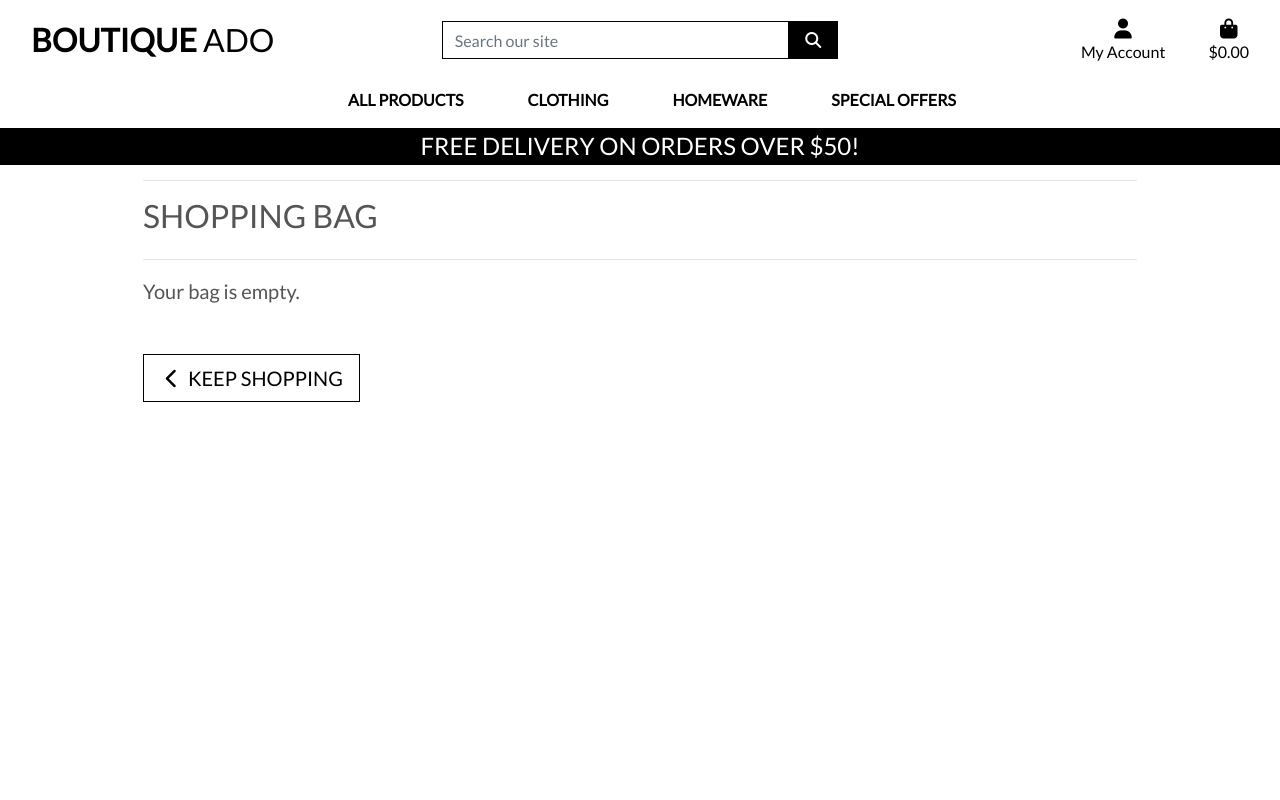
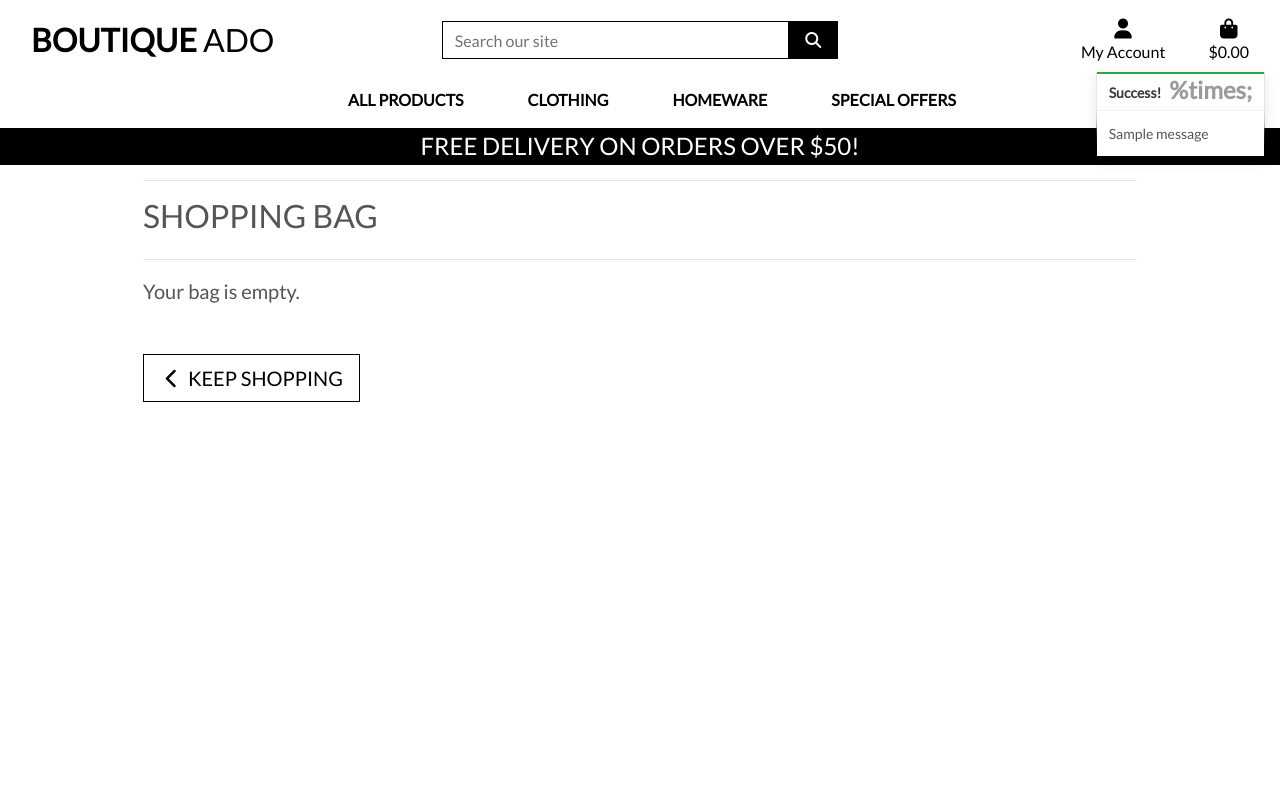
Before and after one commit to jacksheehy15/boutique-ado, a Django app: page /bag/ in a window 1280 px wide. Run offline with Django 3.2, Linux system fonts and the light colour scheme; tables that the repository leaves empty hold one stand-in row (values such as "Sample post"); one stand-in notice (Sample message) is shown; some libraries are stand-ins or nearby versions.

Commit message:
Add toasts

```diff
--- a/bag/templatetags/bag_tools.py
+++ b/bag/templatetags/bag_tools.py
@@ -3,7 +3,6 @@ from django import template
 
 register = template.Library()
 
-
 @register.filter(name='calc_subtotal')
 def calc_subtotal(price, quantity):
     return price * quantity
--- a/bag/views.py
+++ b/bag/views.py
@@ -1,4 +1,7 @@
 from django.shortcuts import render, redirect, reverse, HttpResponse
+from django.contrib import messages
+
+from products.models import Product
 
 # Create your views here.
 
@@ -12,6 +15,7 @@ def view_bag(request):
 def add_to_bag(request, item_id):
     """ Add a quantity of the specified product to the shopping bag """
 
+    product = Product.objects.get(pk=item_id)
     quantity = int(request.POST.get('quantity'))
     redirect_url = request.POST.get('redirect_url')
     size = None
@@ -32,6 +36,7 @@ def add_to_bag(request, item_id):
             bag[item_id] += quantity
         else:
             bag[item_id] = quantity
+            messages.success(request, f'Added {product.name} to your bag')
 
     request.session['bag'] = bag
     return redirect(redirect_url)
--- a/boutique_ado/settings.py
+++ b/boutique_ado/settings.py
@@ -74,6 +74,8 @@ TEMPLATES = [
         },
     },
 ]
+
+MESSAGE_STORAGE = 'django.contrib.messages.storage.session.SessionStorage'
 
 AUTHENTICATION_BACKENDS = (
     # Needed to login by username in Django admin, regardless of `allauth`
--- a/static/css/base.css
+++ b/static/css/base.css
@@ -102,6 +102,21 @@ a.category-badge > span.badge:hover {
     cursor: pointer;
 }
 
+.message-container {
+    position: fixed;
+    top: 72px;
+    right: 15px;
+    z-index: 9999999999;
+}
+
+.custom-toast {
+    overflow: visible;
+}
+
+.toast-capper {
+    height: 2px;
+}
+
 /* -------------------------------- Media Queries */
 
 /* Slightly larger container on xl screens */
--- a/templates/base.html
+++ b/templates/base.html
@@ -112,7 +112,11 @@
     </header>
 
     {% if messages %}
-        <div class="message-container"></div>
+        <div class="message-container">
+            {% for message in messages %}
+                {% include 'includes/toasts/toast_success.html' %}
+            {% endfor %}
+        </div>
     {% endif %}
 
     {% block page_header %}
@@ -122,6 +126,9 @@
     {% endblock %}
 
     {% block postloadjs %}
+    <script type="text/javascript">
+        $('.toast').toast('show');
+    </script>
     {% endblock %}
 
 
--- /dev/null
+++ b/templates/includes/toasts/toast_success.html
@@ -0,0 +1,13 @@
+<div class="toast custom-toast rounded-0 border-top-0" data-autohide="false">
+    <div class="arrow-up arrow-success"></div>
+    <div class="w-100 toast-capper bg-success"></div>
+    <div class="toast-header bg-white text-dark">
+        <strong class="mr-auto">Success!</strong>
+        <button type="button" class="ml-2 mb-1 close text-dark" data-dismiss="toast" aria-label="Close">
+            <span aria-hidden="true">%times;</span>
+        </button>
+    </div>
+    <div class="toast-body bg-white">
+        {{ message }}
+    </div>
+</div>
```
Also changed, not shown: templates/includes/toasts/toast_error.html (added, +13 -0 lines), templates/includes/toasts/toast_info.html (added, +13 -0 lines), templates/includes/toasts/toast_warning.html (added, +13 -0 lines).
